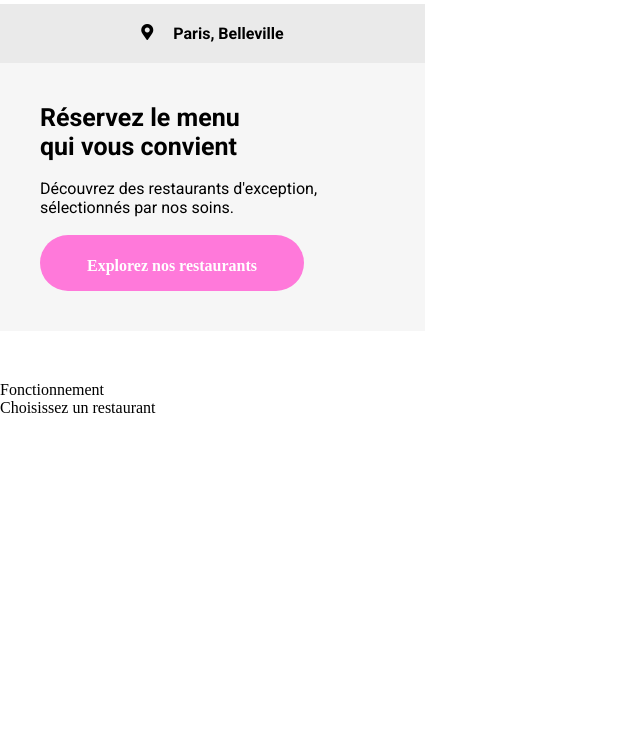
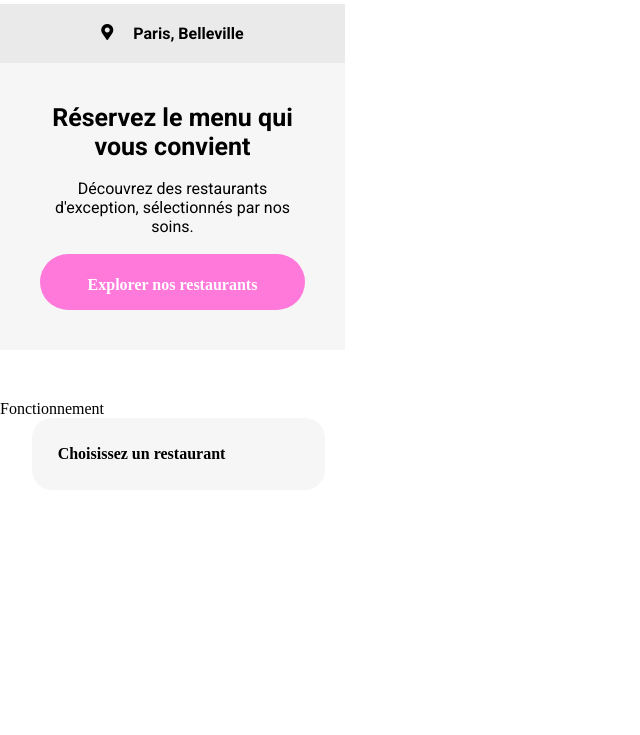
Before and after one commit to samuelrochwerg/SamuelRochwerg_3_11012021, a plain HTML site: page index.html in a window 1280 px wide. Shown: the part 65-800 px from the top of the page, without its empty margins (0-640 px from the left). Drawn offline with Linux system fonts and the light colour scheme; a web font is replaced by a local one.

Commit message:
ADD Section

```diff
--- a/index.html
+++ b/index.html
@@ -17,15 +17,15 @@
             <div class="logo">
                 <img src="/Maquettes Ohmyfood/images/logo/ohmyfood.png" alt="Logo Ohmyfood">
             </div>
+        </header>
             <div class="search-city">
                 <i class="fas fa-map-marker-alt"></i>
                 <p>Paris, Belleville</p>
             </div>
-        </header>
         <section class="section_reservez">
             <p class="réservez">Réservez le menu qui vous convient</p></br>
             <p class="découvrez">Découvrez des restaurants d'exception, sélectionnés par nos soins.</p></br>
-            <a  class="button_explorer" href="#">Explorez nos restaurants</a>
+            <a  class="button_explorer" href="#">Explorer nos restaurants</a>
         </section>
         <section class="section_fonctionnement">Fonctionnement
             <div class="choice_restaurant">Choisissez un restaurant
--- a/sass/main.scss
+++ b/sass/main.scss
@@ -4,7 +4,7 @@ $colour-tertiary: #99E2D0;
 
 * {
     padding: 0;
-    margin: 0;
+    margin: 0;;
 }
 
 h2, h3, h4, h5, h6 {
@@ -20,7 +20,7 @@ a {
 }
 
 .container {
-    max-width: 425px;
+    max-width: 345px;
 }
 
 section {
@@ -36,6 +36,8 @@ h1 {
     color: $colour-primary;
 }
 
+/*Header*/
+
 .logo
 {
     margin: 20px 0px 20px 0px;
@@ -46,6 +48,9 @@ h1 {
         max-width: 170px;
     }
 }
+
+/*Onglet recherche de la ville*/
+
 .search-city {
     display: flex;
     justify-content: center;
@@ -57,6 +62,7 @@ h1 {
 .section_reservez {
     display: flex;
     flex-direction: column;
+    text-align: center;
     background-color: #f6f6f6;
     padding: 40px 40px;
 }
@@ -64,18 +70,23 @@ h1 {
 .réservez {
     font-weight: bold;
     font-size: 25px;
-    max-width: 232px;
 }
 
-.découvrez {
-    max-width: 313px;
-}
 .button_explorer {
     background-color: $colour-secondary;
     padding: 22px 20px 16px 20px;
     border-radius: 30px;
-    max-width: 224px;
     text-align: center;
     color: white;
     font-weight: bold;
 }
+
+.choice_restaurant {
+    margin: 0 20px 0 32px;
+    font-weight: bold;
+    background-color: #F6F6F6;
+    padding: 27px 74px 27px 0px;
+    text-align: center;
+    border-radius: 20px;
+
+}
```
Also changed, not shown: sass/main.css, 1 other file.
